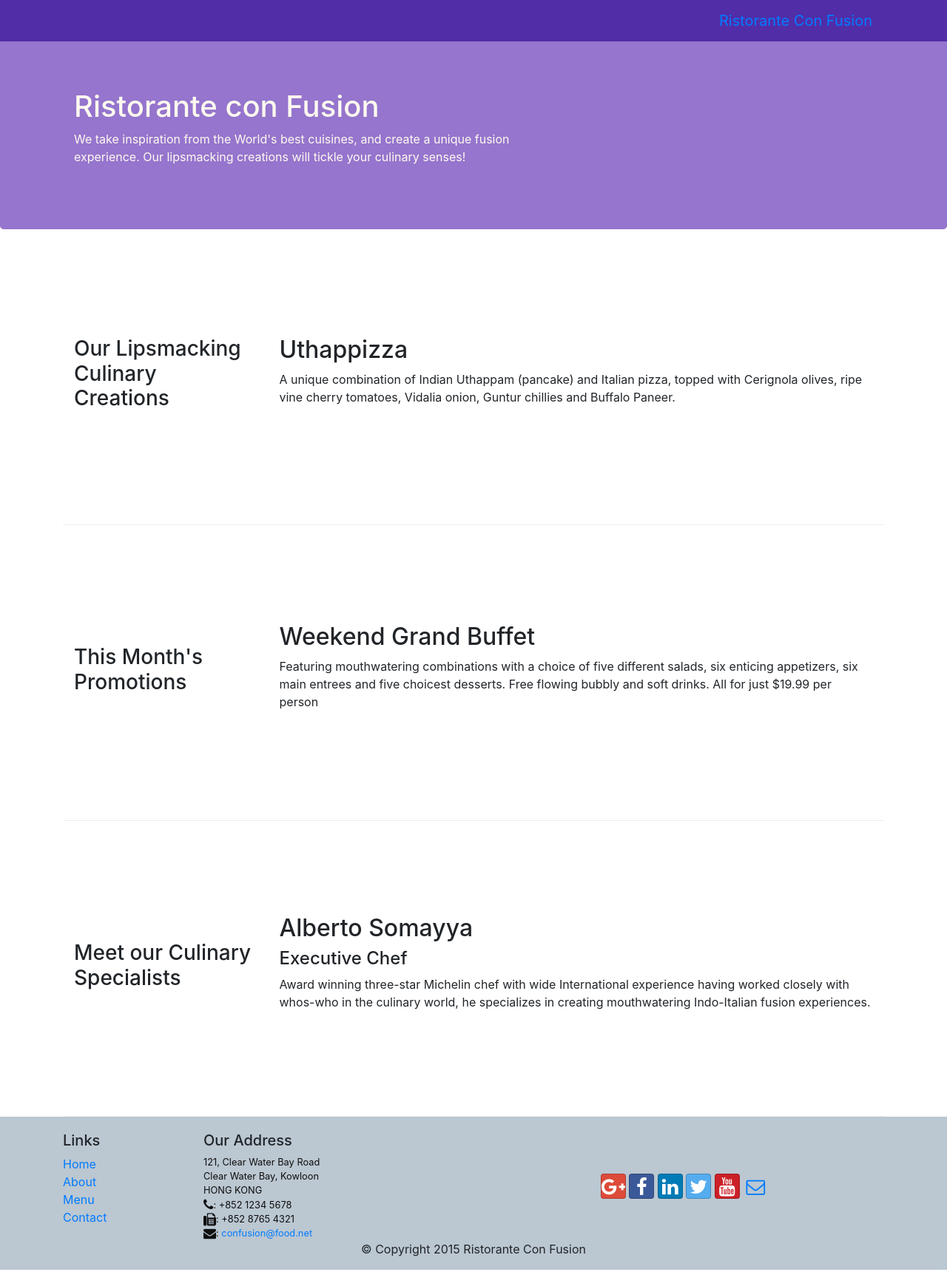
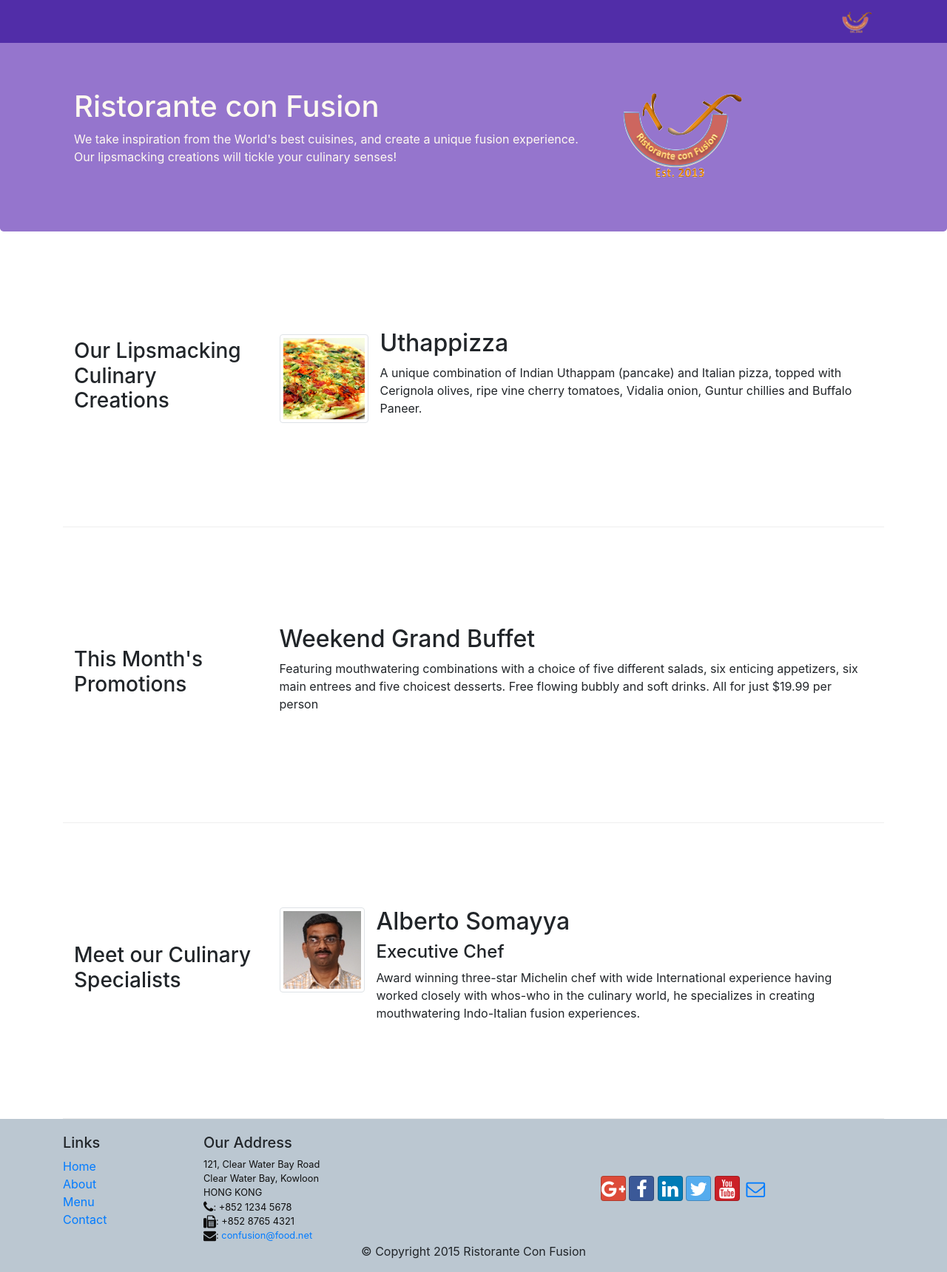
Before and after one commit to Basitdiyal/Coursera, a website: page index.html in a window 1280 px wide. Shown: the whole page at 74% size. Drawn offline with nearby package versions, Linux system fonts and the light colour scheme.

Commit message:
Media and Images

```diff
--- a/index.html
+++ b/index.html
@@ -21,7 +21,7 @@
             <button class="navbar-toggler" type="button" data-toggle="collapse" data-target="#Navbar">
                  <span class="navbar-toggler-icon"></span>
             </button>
-            <a class="navbar-brand" href="#">Ristorante Con Fusion</a>
+            <a class="navbar-brand" href="#"><img src="img/logo.png" height="30" width="41"></a>
             <div class="collapse navbar-collapse" id="Navbar">
                <ul class="navbar-nav">
                     <li class="nav-item active"><a class="nav-link" href="#"><span class="fa fa-home fa-lg"></span> Home</a></li>
@@ -36,12 +36,13 @@
     <header class="jumbotron">
         <div class="container">
             <div class="row row-header">
-                <div class="col-sm-7">
+                <div class="col-12 col-sm-8">
                     <h1>Ristorante con Fusion</h1>
                     <p>We take inspiration from the World's best cuisines, and create a unique fusion experience. Our lipsmacking creations will tickle your culinary senses!</p>
                 </div>
-                <div class="col-sm-auto">
-                </div>
+                <div class="col col-sm align-self-center">
+                        <img src="img/logo.png" class="img-fluid">
+                 </div>
             </div>
         </div>
     </header>
@@ -51,10 +52,20 @@
             <div class="col-sm-4 col-md-3 flex-last">
                 <h3>Our Lipsmacking Culinary Creations</h3>
             </div>
-            <div class="col-sm col-md flex-first">
-                <h2>Uthappizza</h2>
-                <p>A unique combination of Indian Uthappam (pancake) and Italian pizza, topped with Cerignola olives, ripe vine cherry tomatoes, Vidalia onion, Guntur chillies and Buffalo Paneer.</p>
-            </div>
+
+                <div class="col-sm col-md flex-first">
+                        <div class="media">
+                                <img class="d-flex mr-3 img-thumbnail align-self-center"
+                                     src="img/uthappizza.png" alt="Uthappizza">
+                                <div class="media-body">
+                                    <h2 class="mt-0">Uthappizza</h2>
+                                    <p class="hidden-xs-down">A unique combination of Indian Uthappam (pancake) and
+                                      Italian pizza, topped with Cerignola olives, ripe vine
+                                      cherry tomatoes, Vidalia onion, Guntur chillies and
+                                      Buffalo Paneer.</p>
+                                </div>
+                            </div>
+        </div>
         </div>
 
 
@@ -70,12 +81,24 @@
 
         <div class="row row-content align-items-center">
             <div class="col-sm-4 col-md-3 flex-last">
+
                 <h3>Meet our Culinary Specialists</h3>
             </div>
             <div class="col-sm col-md flex-first">
-                <h2>Alberto Somayya</h2>
-                <h4>Executive Chef</h4>
-                <p>Award winning three-star Michelin chef with wide International experience having worked closely with whos-who in the culinary world, he specializes in creating mouthwatering Indo-Italian fusion experiences. </p>
+
+                                <div class="media">
+                    <img class="d-flex mr-3  img-thumbnail  align-slef-center"
+                         src="img/alberto.png" alt="Alberto Somayya">
+                    <div class="media-body">
+                        <h2 class="mt-0">Alberto Somayya</h2>
+                        <h4>Executive Chef</h4>
+                        <p class="hidden-xs-down">Award winning three-star Michelin chef with wide
+                         International experience having worked closely with
+                         whos-who in the culinary world, he specializes in
+                          creating mouthwatering Indo-Italian fusion experiences.
+                         </p>
+                    </div>
+                </div>
             </div>
         </div>
     </div>
```
Also changed, not shown: aboutus.html (+4 -3 lines), contactus.html (+4 -3 lines), img/alberto.png (added), img/buffet.png (added), img/logo.png (added), img/uthappizza.png (added).
